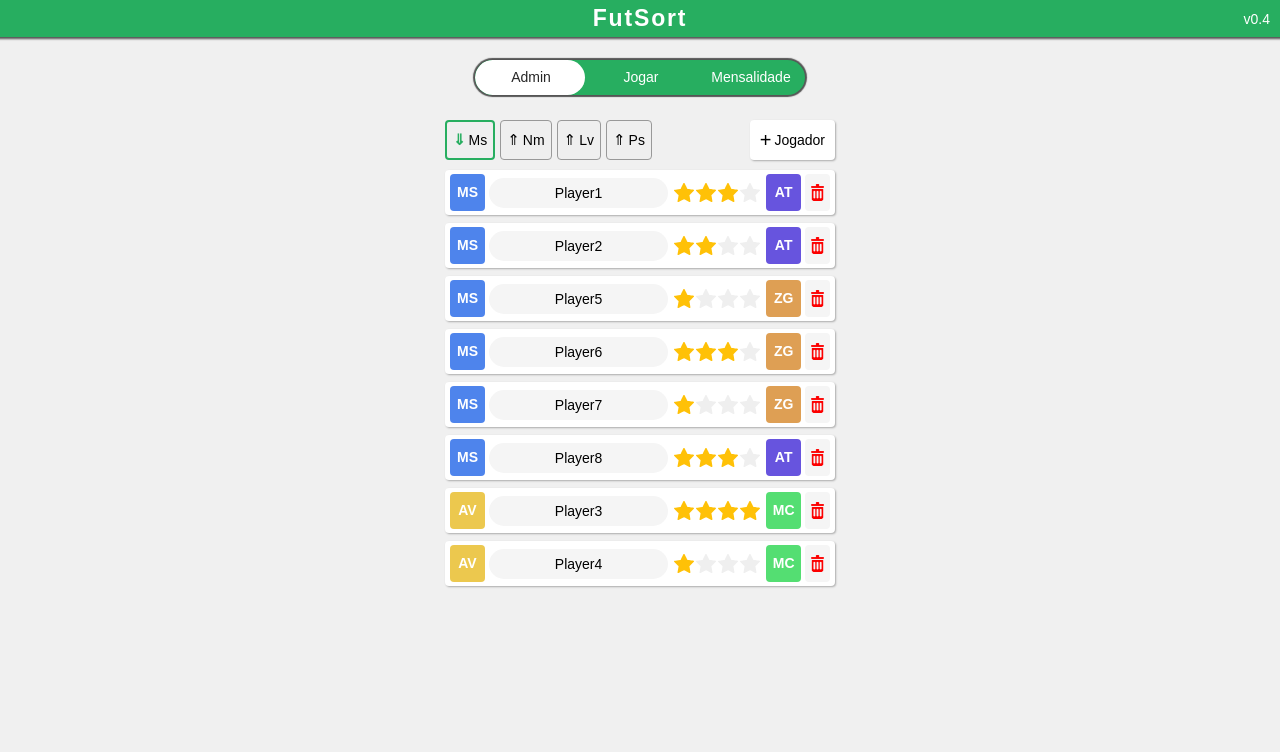
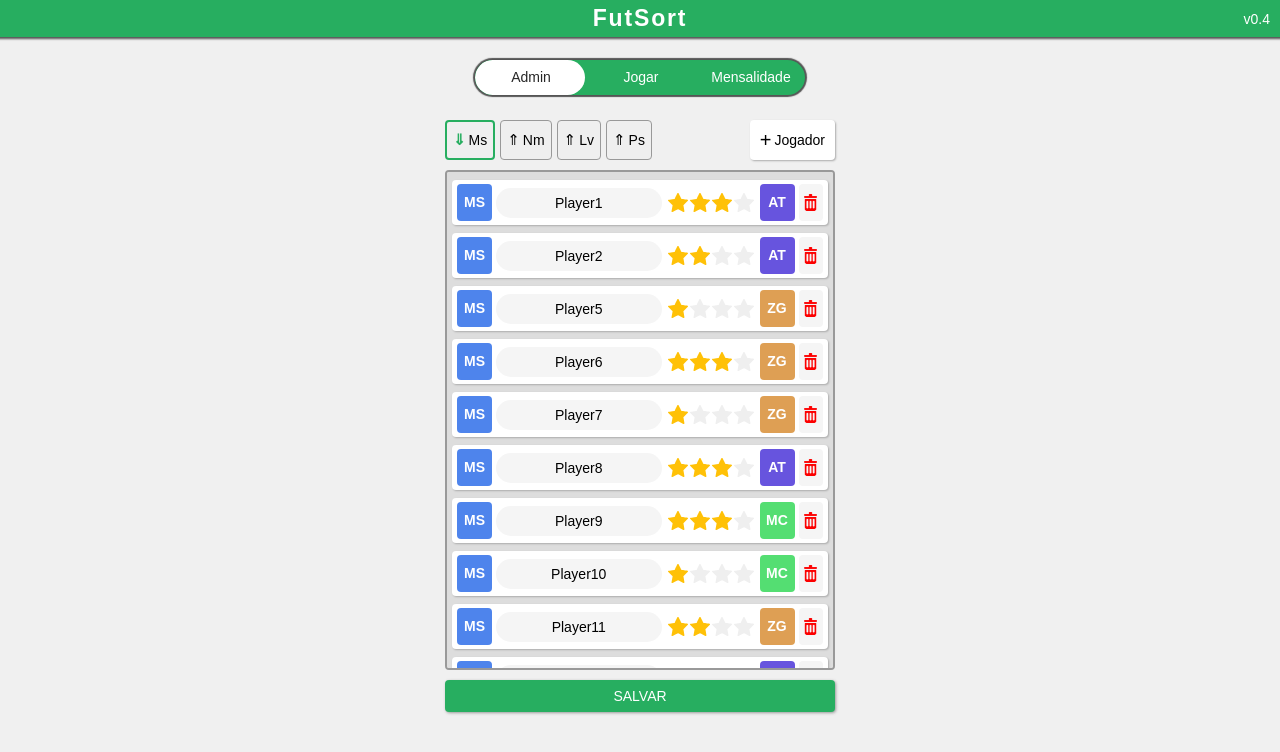
Before and after one commit to iegoribeiro/futsort, a Vue app: page /#/admin in a window 1280 px wide. Shown: the top 752 px of the page. Built offline with nearby package versions, Linux system fonts and the light colour scheme; a web font is replaced by a local one.

Commit message:
Button Save

```diff
--- a/src/assets/main.css
+++ b/src/assets/main.css
@@ -11,3 +11,7 @@
 #app {
   margin: 0 auto;
 }
+
+.mt-10 {
+  margin-top: 10px;
+}
--- a/src/views/AdminView.vue
+++ b/src/views/AdminView.vue
@@ -4,20 +4,8 @@ import StarsLevelComponent from '../components/StarsLevelComponent.vue'
 
 const players = reactive([]);
 
-function togglePosition(player) {
-  let positions = ["AT", "MC", "ZG"]
-  let currentIndex = (positions.indexOf(player.position) + 1) % positions.length;
-  player.position = positions[currentIndex];
-}
-
-function getBgPosition(position) {
-  if (position == "AT") return "#6754DE"
-  if (position == "MC") return "#54DE72"
-  if (position == "ZG") return "#DE9F54"
-}
-
 function addPlayer() {
-  players.push({"id":0,"paid":false,"name":"Jogador","monthly":true,"level":0,"position":"MC", "status":1});
+  players.push({"id":0,"paid":false,"name":"","monthly":true,"level":0,"position":"MC", "status":1});
   players.sort((a, b) => a.id - b.id)
 }
 
@@ -50,6 +38,23 @@ function orderList(attribute) {
   });
 }
 
+function togglePosition(player) {
+  let positions = ["AT", "MC", "ZG"]
+  let currentIndex = (positions.indexOf(player.position) + 1) % positions.length;
+  player.position = positions[currentIndex];
+}
+
+function getBgPosition(position) {
+  if (position == "AT") return "#6754DE"
+  if (position == "MC") return "#54DE72"
+  if (position == "ZG") return "#DE9F54"
+}
+
+function savePlayers() {
+  //TODO :: Acionar API
+  console.log(players);
+}
+
 onMounted(() => {
   players.push(
     {"id":1,"paid":true,"name":"Player1","monthly":true,"level":3,"position":"AT", "status":1},
@@ -59,7 +64,13 @@ onMounted(() => {
     {"id":5,"paid":false,"name":"Player5","monthly":true,"level":1,"position":"ZG", "status":1},
     {"id":6,"paid":true,"name":"Player6","monthly":true,"level":3,"position":"ZG", "status":1},
     {"id":7,"paid":false,"name":"Player7","monthly":true,"level":1,"position":"ZG", "status":-1},
-    {"id":8,"paid":true,"name":"Player8","monthly":true,"level":3,"position":"AT", "status":0}
+    {"id":9,"paid":true,"name":"Player8","monthly":true,"level":3,"position":"AT", "status":0},
+    {"id":10,"paid":true,"name":"Player9","monthly":true,"level":3,"position":"MC", "status":1},
+    {"id":11,"paid":true,"name":"Player10","monthly":true,"level":1,"position":"MC", "status":1},
+    {"id":12,"paid":true,"name":"Player11","monthly":true,"level":2,"position":"ZG", "status":1},
+    {"id":13,"paid":true,"name":"Player12","monthly":true,"level":3,"position":"AT", "status":1},
+    {"id":14,"paid":true,"name":"Player13","monthly":true,"level":1,"position":"ZG", "status":1},
+    {"id":15,"paid":true,"name":"Player14","monthly":true,"level":2,"position":"MC", "status":1},
   )
   players.sort((a, b) => b.monthly - a.monthly)
 })
@@ -85,7 +96,8 @@ onMounted(() => {
         </div>
       </div>
 
-      <div class="player-list" v-if="players.length > 0">
+      <div class="player-list">
+        <div v-if="players.length > 0">
           <div class="player" v-for="(player, index) in players" :key="player.id">
             <span class="p-monthly" @click="player.monthly = !player.monthly" :style="{ backgroundColor: player.monthly ? '#4E84EC' : '#ecc84e' }" >{{ player.monthly ? 'MS' : 'AV' }} </span>
             <!-- <span class="p-paid" @click="player.paid = !player.paid" :style="{ backgroundColor: player.paid ? '#0E8B48' : '#DF3636' }">$</span> -->
@@ -95,7 +107,13 @@ onMounted(() => {
             <span class="p-remove" @click="removePlayer(index)"><img src="../assets/icons/lixeira.png" alt="lixera" width="19"></span>
           </div>
         </div>
-      <div v-else>Nenhum jogador cadastrado!</div>
+        <div class="mt-10" v-else>Nenhum jogador cadastrado!</div>
+      </div>
+
+      <div class="save" v-if="players.length > 0">
+        <button @click="savePlayers()" :disabled="players.filter(p => p.level === 0 || !p.name).length > 0">SALVAR</button>
+      </div>
+
     </div>
 
 </main>
@@ -164,6 +182,32 @@ main {
   font-weight: 600;
 }
 
+.player-list {
+  height: 500px;
+  overflow: auto;
+  padding: 0 5px;
+  background-color: #ddd;
+  border: 2px solid #999;
+  border-radius: 4px;
+}
+
+.save button {
+  margin-top: 10px;
+  padding: 8px 0;
+  width: 100%;
+  background: #27ae60;
+  color: #fff;
+  font-weight: 500;
+  border: none;
+  border-radius: 4px;
+  cursor: pointer;
+  box-shadow: 1px 1px 3px #999;
+}
+
+.save button[disabled] {
+  background-color: #27ae609e;
+  cursor: auto;
+}
 
 /** Listagem de Jogadores */
 
```
Lines whose indentation alone changed are shown as unchanged.
